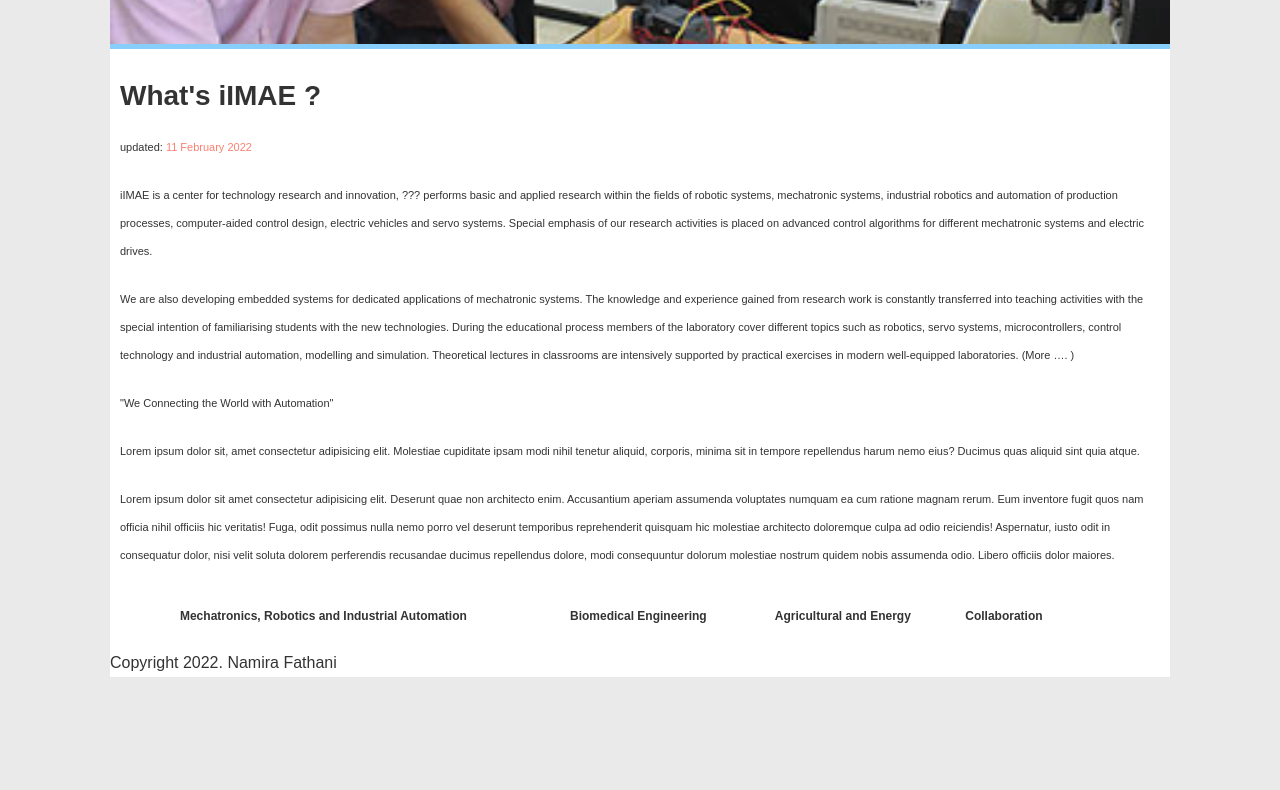
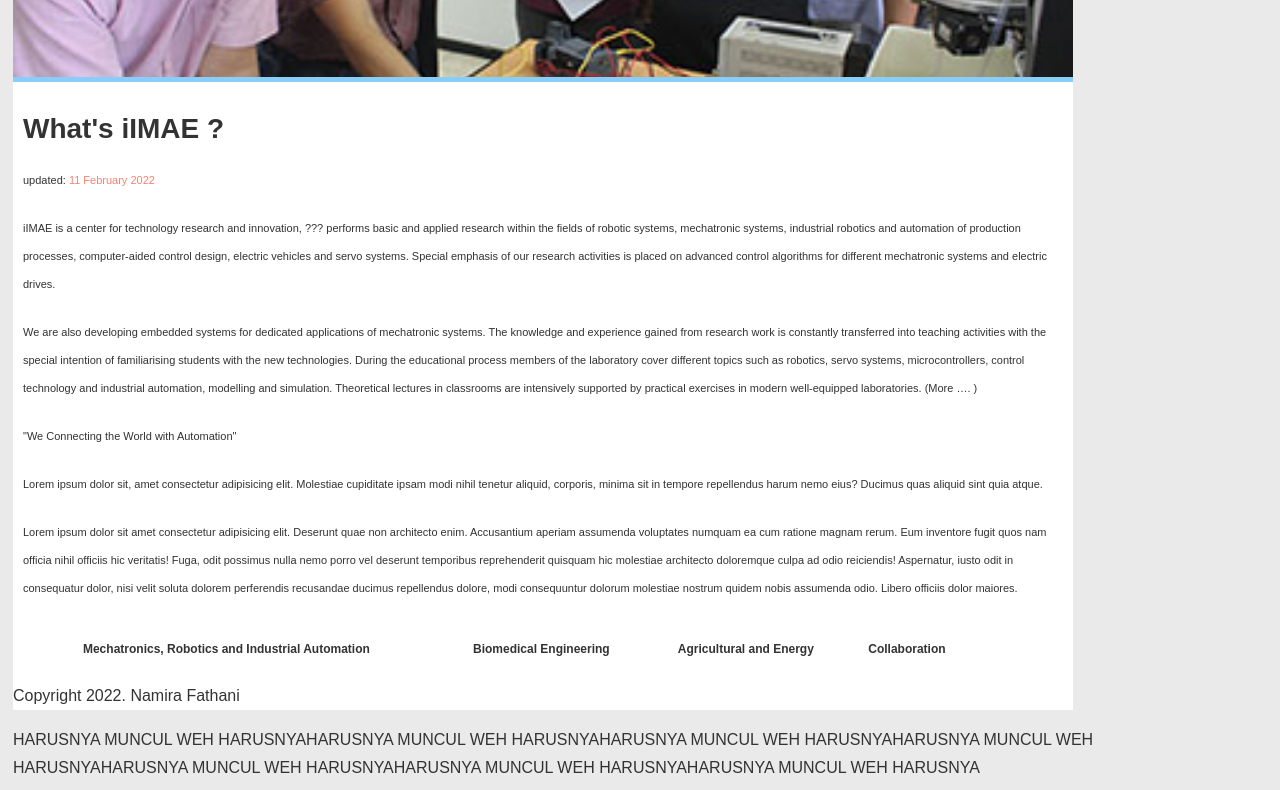
Before and after one commit to aafizha/Website-iIMAE, a plain HTML site: page index.html in a window 1280 px wide. Shown: the part 704-1494 px from the top of the page. Before the commit the page ends 1397 px from the top, so only its background shows below. Drawn offline with Linux system fonts and the light colour scheme.

Commit message:
Update index.html
aafizha menambahkan  <div class="flex-container">  <div class="block" style ="flex-grow: 1; margin: 5px">IIMAE adalah Intelligent Industrial Mechatronics Automation Enterprises YUHU</div>
<div class="container" style ="flex-grow: 10; margin: 5px">
sama nambahin ini

sudah mbak
</div>
</div>
    <div class="block" style ="flex-grow: 1; margin: 5px">HARUSNYA MUNCUL WEH HARUSNYAHARUSNYA MUNCUL WEH HARUSNYAHARUSNYA MUNCUL WEH HARUSNYAHARUSNYA MUNCUL WEH HARUSNYAHARUSNYA MUNCUL WEH HARUSNYAHARUSNYA MUNCUL WEH HARUSNYAHARUSNYA MUNCUL WEH HARUSNYA</div>
</div>

```diff
--- a/index.html
+++ b/index.html
@@ -5,7 +5,9 @@
     <link rel="stylesheet" href="style.css">
 </head>
 <body>
-<div class="container">
+    <div class="flex-container">
+        <div class="block" style ="flex-grow: 1; margin: 5px">IIMAE adalah Intelligent Industrial Mechatronics Automation Enterprises YUHU</div>
+<div class="container" style ="flex-grow: 10; margin: 5px">
 <div class="header">
 
     <div class="logo"><img src="img/logo.jpg" width="120" height="130"></div>
@@ -54,6 +56,8 @@
     <p class="copyr">Copyright 2022. Namira Fathani</p>
 </div>
 </div>
+    <div class="block" style ="flex-grow: 1; margin: 5px">HARUSNYA MUNCUL WEH HARUSNYAHARUSNYA MUNCUL WEH HARUSNYAHARUSNYA MUNCUL WEH HARUSNYAHARUSNYA MUNCUL WEH HARUSNYAHARUSNYA MUNCUL WEH HARUSNYAHARUSNYA MUNCUL WEH HARUSNYAHARUSNYA MUNCUL WEH HARUSNYA</div>
+</div>
 </body>
 
 </html>
```
